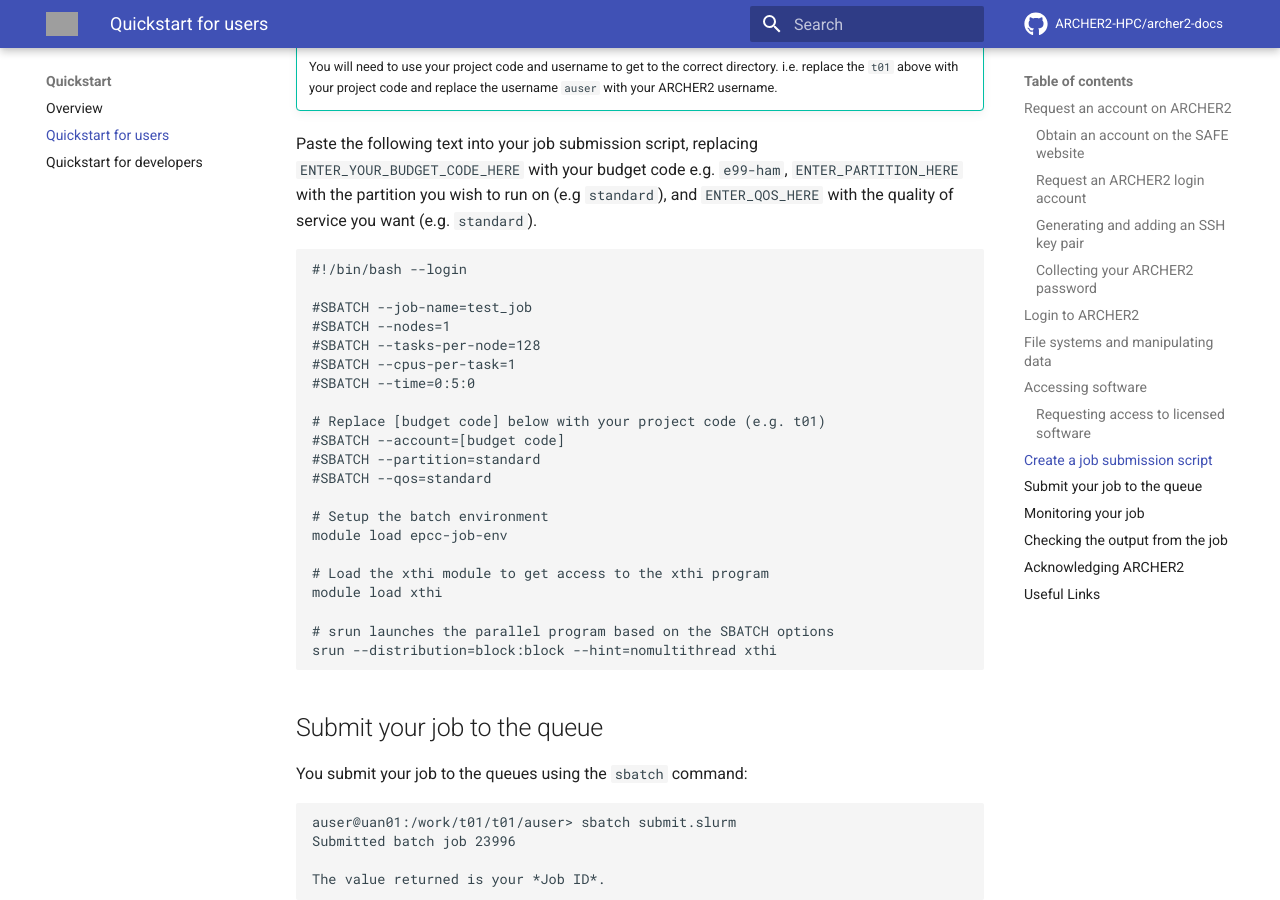
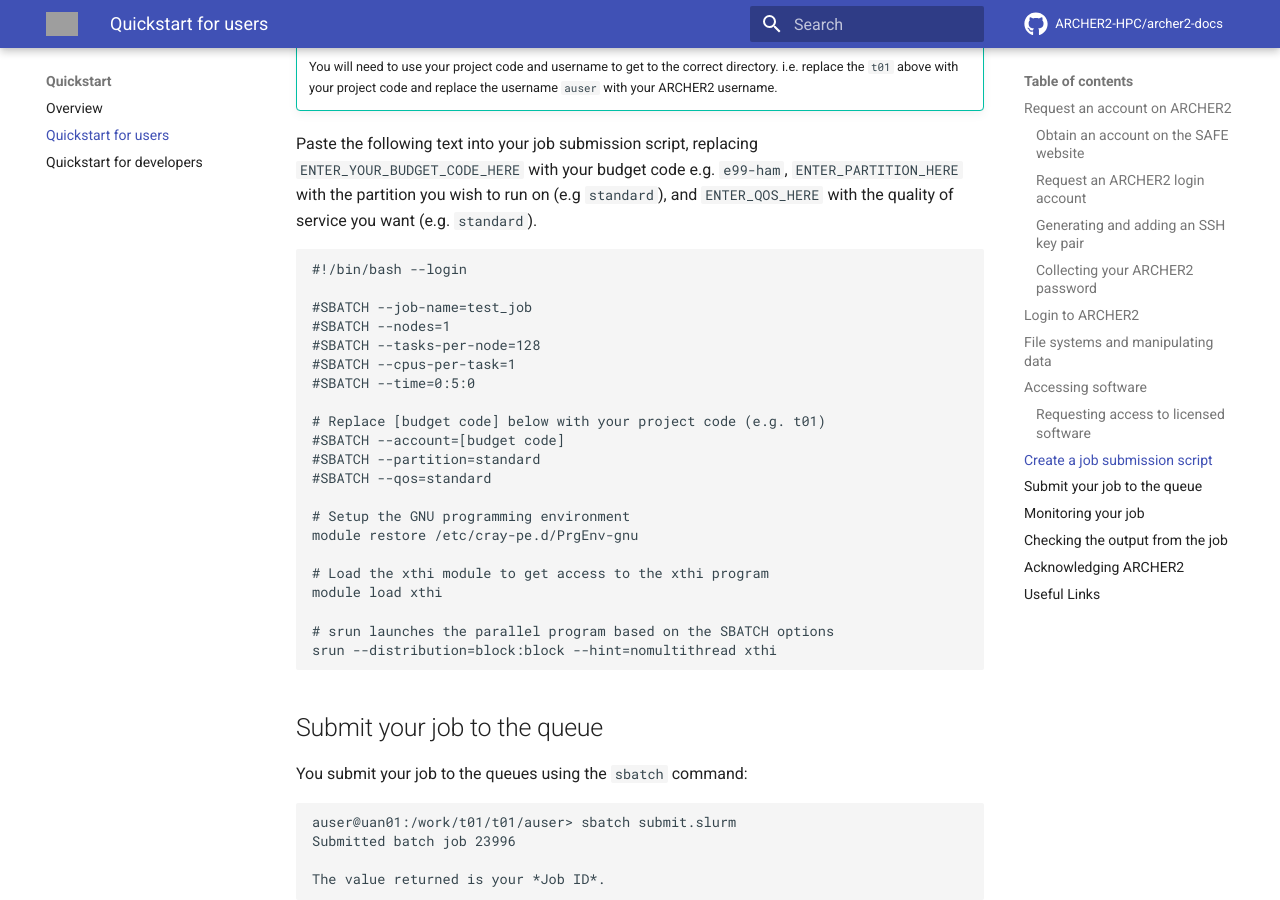
Before and after one commit to ARCHER2-HPC/archer2-docs, an MkDocs documentation site: the page built from docs/quick-start/quickstart-users.md, in a window 1280 px wide and 900 px high, scrolled down 7455 px. Built offline with MkDocs 1.6.1 and Material for MkDocs 9.7.7, drawn with Linux system fonts in a browser that asks for light colours; comment, search, counter and statistics services are not loaded; grey boxes are pictures that could not be loaded.

Commit message:
Update quickstart-users.md
Fixing xthi example so that it will run

```diff
--- a/docs/quick-start/quickstart-users.md
+++ b/docs/quick-start/quickstart-users.md
@@ -352,8 +352,8 @@ Paste the following text into your job submission script, replacing
     #SBATCH --partition=standard
     #SBATCH --qos=standard
 
-    # Setup the batch environment
-    module load epcc-job-env
+    # Setup the GNU programming environment
+    module restore /etc/cray-pe.d/PrgEnv-gnu
 
     # Load the xthi module to get access to the xthi program
     module load xthi
```
